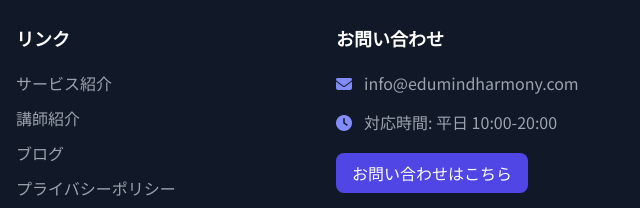
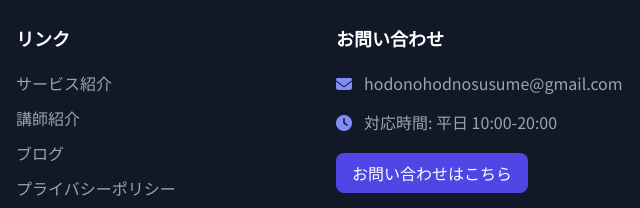
Before and after one commit to hodohodonosusume/edumind-harmony, a plain HTML site: page privacy.html in a window 1280 px wide. Shown: the part 2885-3093 px from the top of the page, 640-1280 px from the left. Drawn offline with nearby package versions, Linux system fonts and the light colour scheme.

Commit message:
Update privacy.html

```diff
--- a/privacy.html
+++ b/privacy.html
@@ -238,7 +238,7 @@ def consent_management(user):
                     <ul class="space-y-3 text-gray-400">
                         <li class="flex items-start">
                             <i class="fas fa-envelope mt-1.5 mr-3 text-indigo-400"></i>
-                            <span>info@edumindharmony.com</span>
+                            <span>hodonohodnosusume@gmail.com</span>
                         </li>
                         <li class="flex items-start">
                             <i class="fas fa-clock mt-1.5 mr-3 text-indigo-400"></i>
```
